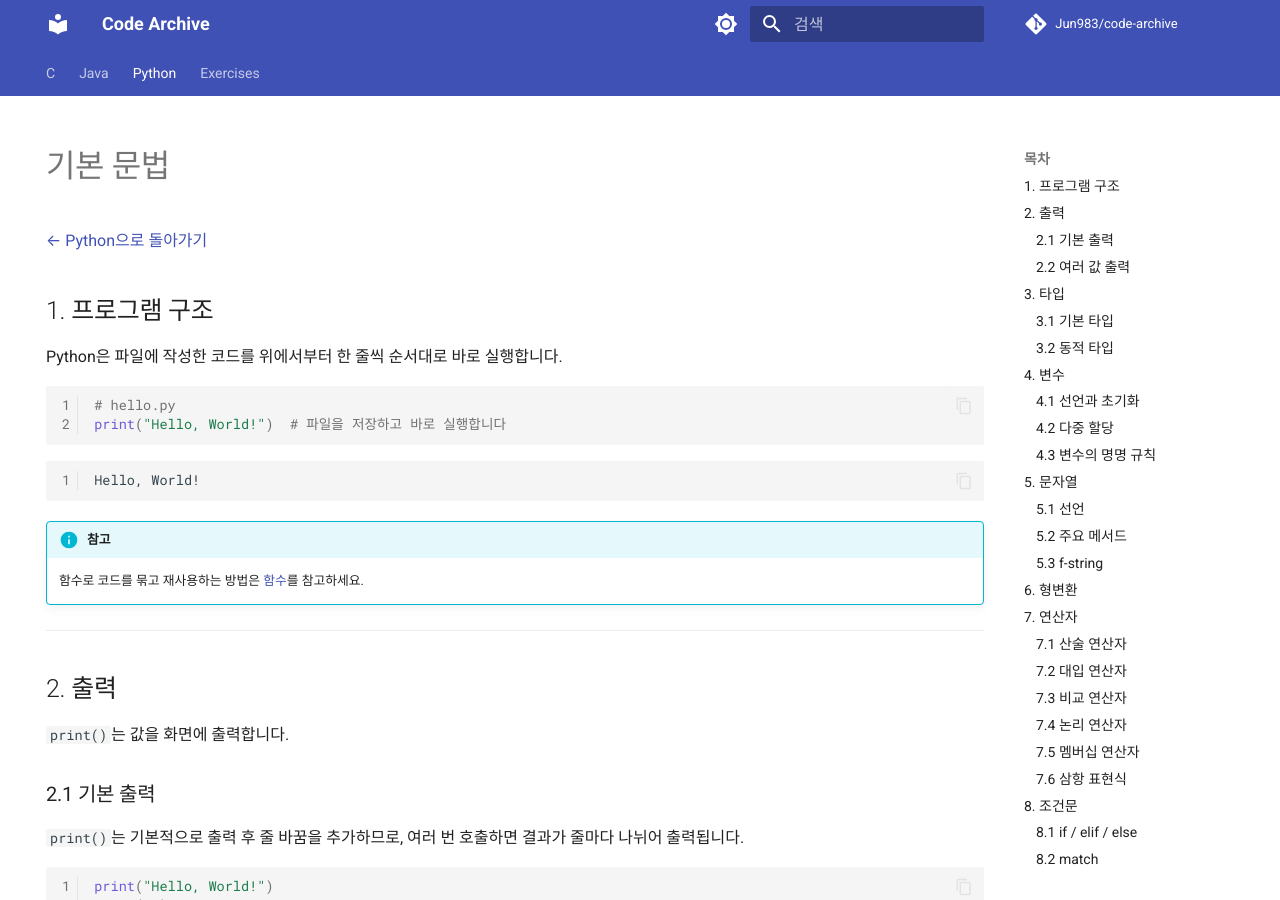
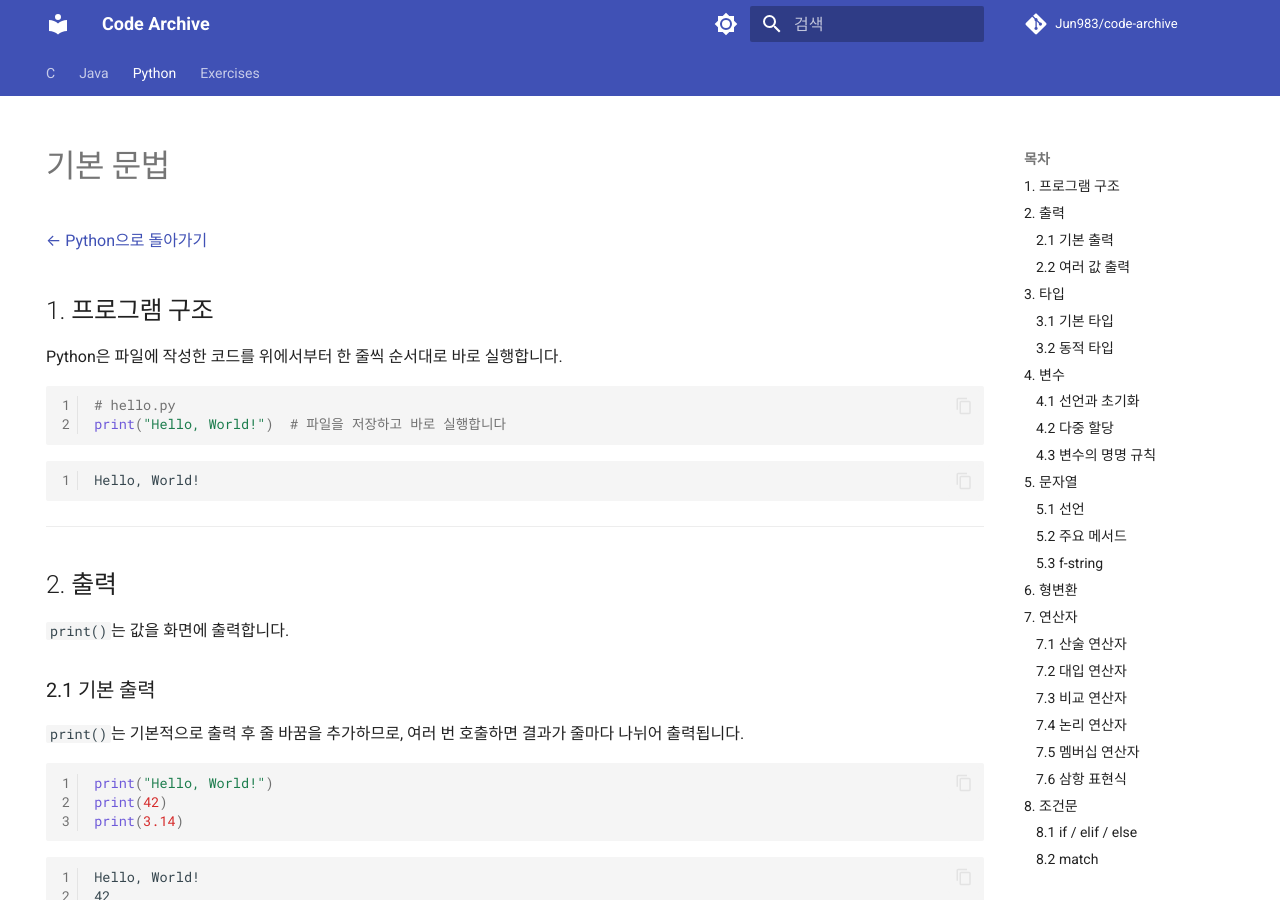
Before and after one commit to Jun983/code-archive, an MkDocs documentation site: the page built from docs/python/syntax.md, in a window 1280 px wide and 900 px high. Built offline with MkDocs 1.6.1 and Material for MkDocs 9.7.7, drawn with Linux system fonts in a browser that asks for light colours; comment, search, counter and statistics services are not loaded.

Commit message:
docs(python): 프로그램 구조 섹션의 참고 문구 삭제

````diff
--- a/docs/python/syntax.md
+++ b/docs/python/syntax.md
@@ -19,9 +19,6 @@
 ```
 Hello, World!
 ```
-
-!!! info "참고"
-    함수로 코드를 묶고 재사용하는 방법은 [함수](function.md)를 참고하세요.
 
 ---
 
````
